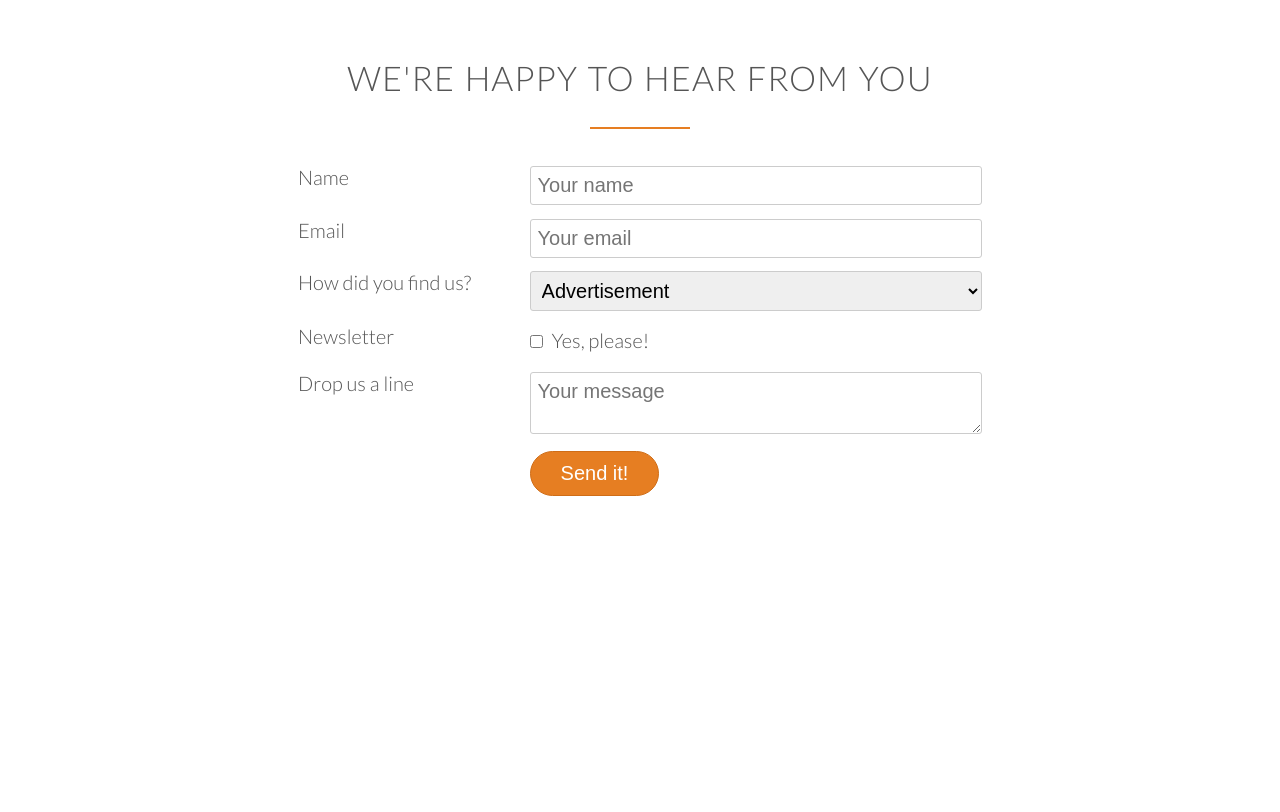
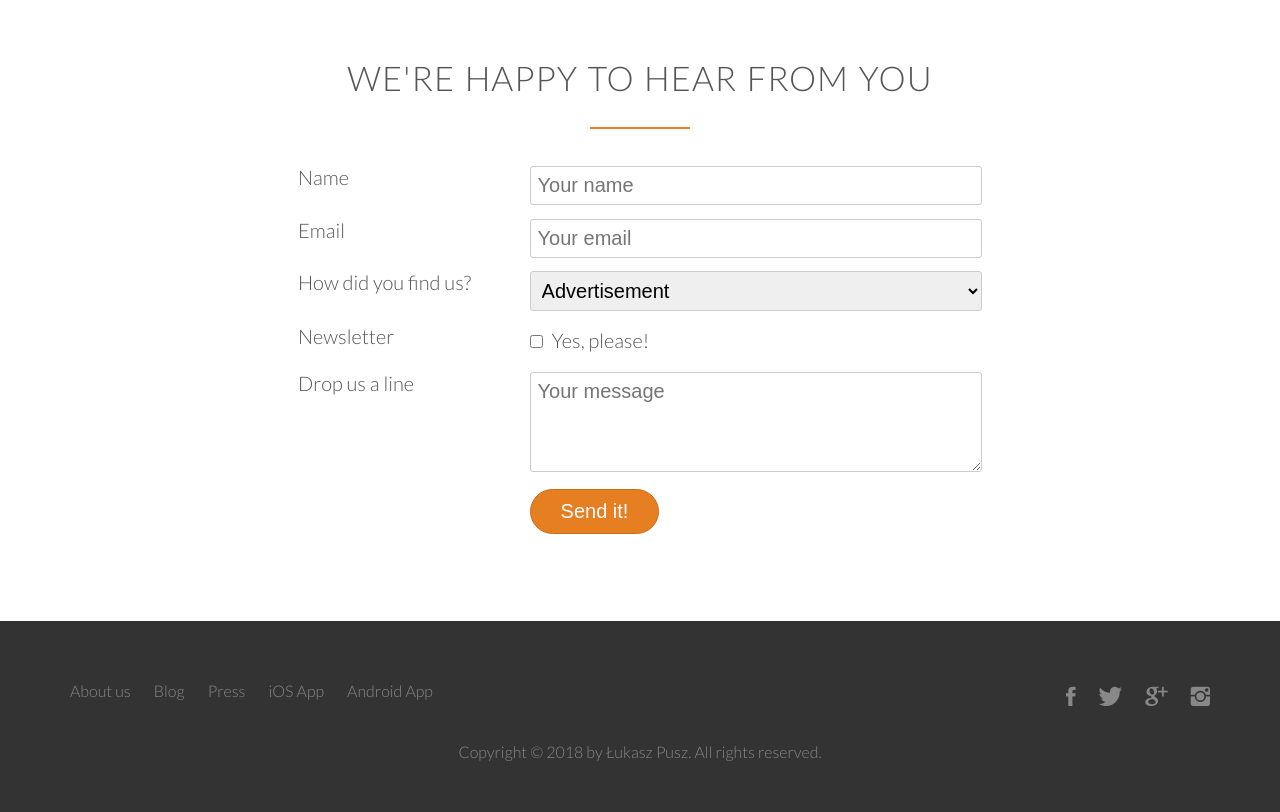
Before and after one commit to lpusz/omnifood-website, a plain HTML site: page index.html in a window 1280 px wide. Shown: the part 4940-5752 px from the top of the page. Before the commit the page ends 5523 px from the top, so only its background shows below. Drawn offline with Linux system fonts and the light colour scheme; files whose address does not match are found by name.

Commit message:
Footer added

```diff
--- a/index.html
+++ b/index.html
@@ -406,7 +406,7 @@
                         </div>
                     </div>
 
-                                        <div class="row">
+                    <div class="row">
                         <div class="col span-1-of-3">
                             <label for="news">Newsletter</label>
                         </div>
@@ -436,5 +436,34 @@
                 </form>
             </div>
         </section>
+
+        <footer>
+            <div class="row">
+                <div class="col span-1-of-2">
+                    <ul class="footer-nav">
+                        <li><a href="#">About us</a></li>
+                        <li><a href="#">Blog</a></li>
+                        <li><a href="#">Press</a></li>
+                        <li><a href="#">iOS App</a></li>
+                        <li><a href="#">Android App</a></li>
+                    </ul>
+                </div>
+
+                <div class="col span-1-of-2">
+                    <ul class="social-links">
+                        <li><a href="#"><i class="ion-social-facebook"></i></a></li>
+                        <li><a href="#"><i class="ion-social-twitter"></i></a></li>
+                        <li><a href="#"><i class="ion-social-googleplus"></i></a></li>
+                        <li><a href="#"><i class="ion-social-instagram"></i></a></li>
+                    </ul>
+                </div>
+            </div>
+
+            <div class="row">
+                <p>
+                    Copyright &copy; 2018 by Łukasz Pusz. All rights reserved.
+                </p>
+            </div>
+        </footer>
     </body>
 </html>
--- a/resources/css/style.css
+++ b/resources/css/style.css
@@ -499,6 +499,10 @@ textarea {
 
 textarea {
     height: 100%;
+    min-width: 100%;
+    min-height: 100px;
+    max-width: 100%;
+    max-height: 300px;
 }
 
 input[type=checkbox] {
@@ -508,3 +512,84 @@ input[type=checkbox] {
 *:focus {
     outline: none;
 }
+
+/* -------------------------------------------- */
+/* FOOTER */
+/* -------------------------------------------- */
+
+footer {
+    background-color: #333;
+    padding: 50px;
+    font-size: 80%;
+}
+
+.footer-nav {
+    list-style: none;
+    float: left;
+}
+
+.social-links {
+    list-style: none;
+    float: right;
+}
+
+.footer-nav li,
+.social-links li {
+    display: inline-block;
+    margin-right: 20px;
+}
+
+
+.footer-nav li:last-child,
+.social-links li:last-child {
+    margin: 0
+}
+
+.footer-nav li a:link,
+.footer-nav li a:visited,
+.social-links li a:link,
+.social-links li a:visited {
+    text-decoration: none;
+    border: 0;
+    color: #888;
+    transition: color 0.35s;
+}
+
+.footer-nav li a:hover,
+.footer-nav li a:active {
+    color: #ddd;
+}
+
+.social-links li a:link,
+.social-links li a:visited {
+    font-size: 160%;
+}
+
+.ion-social-facebook,
+.ion-social-twitter,
+.ion-social-googleplus,
+.ion-social-instagram {
+    transition: color 0.35s;
+}
+
+.ion-social-facebook:hover {
+    color: #3b5998;
+}
+
+.ion-social-twitter:hover {
+    color: #00aced;
+}
+
+.ion-social-googleplus:hover {
+    color: #dd4b39;
+}
+
+.ion-social-instagram:hover {
+    color: #517fa4;
+}
+
+footer p {
+    color: #888;
+    text-align: center;
+    margin-top: 20px;
+}
```
